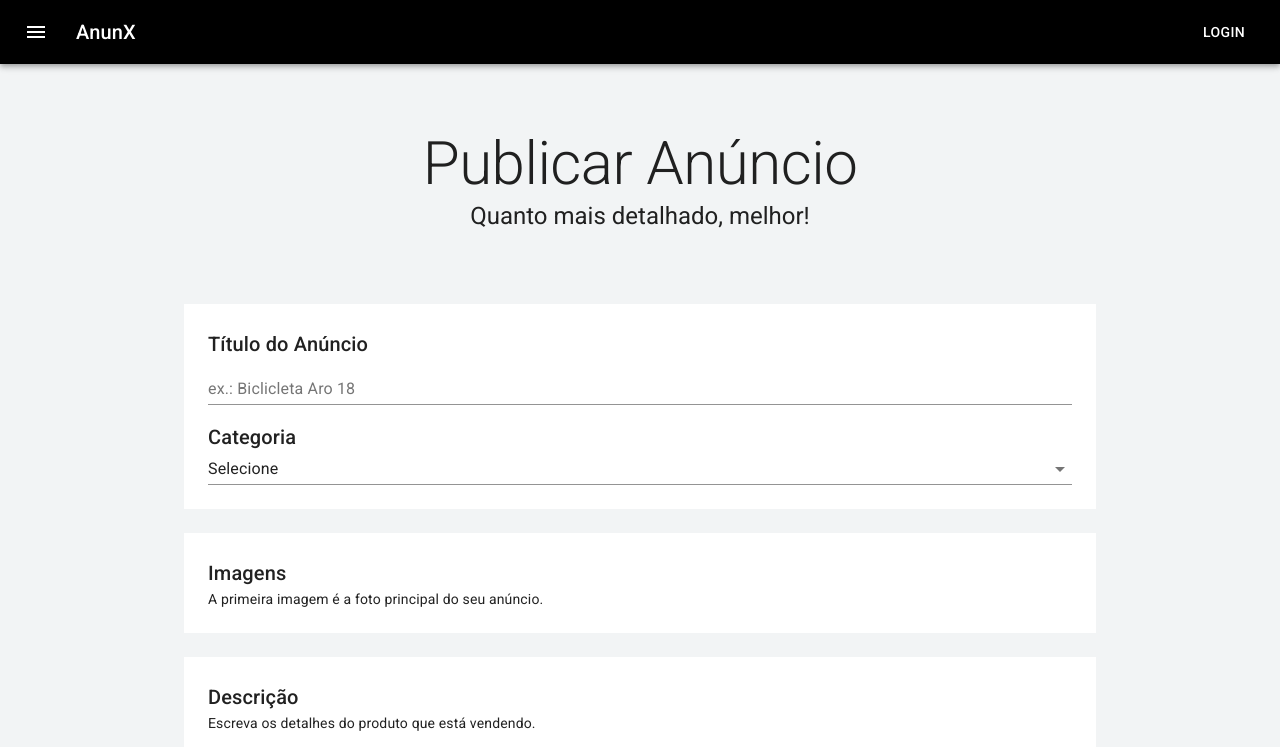
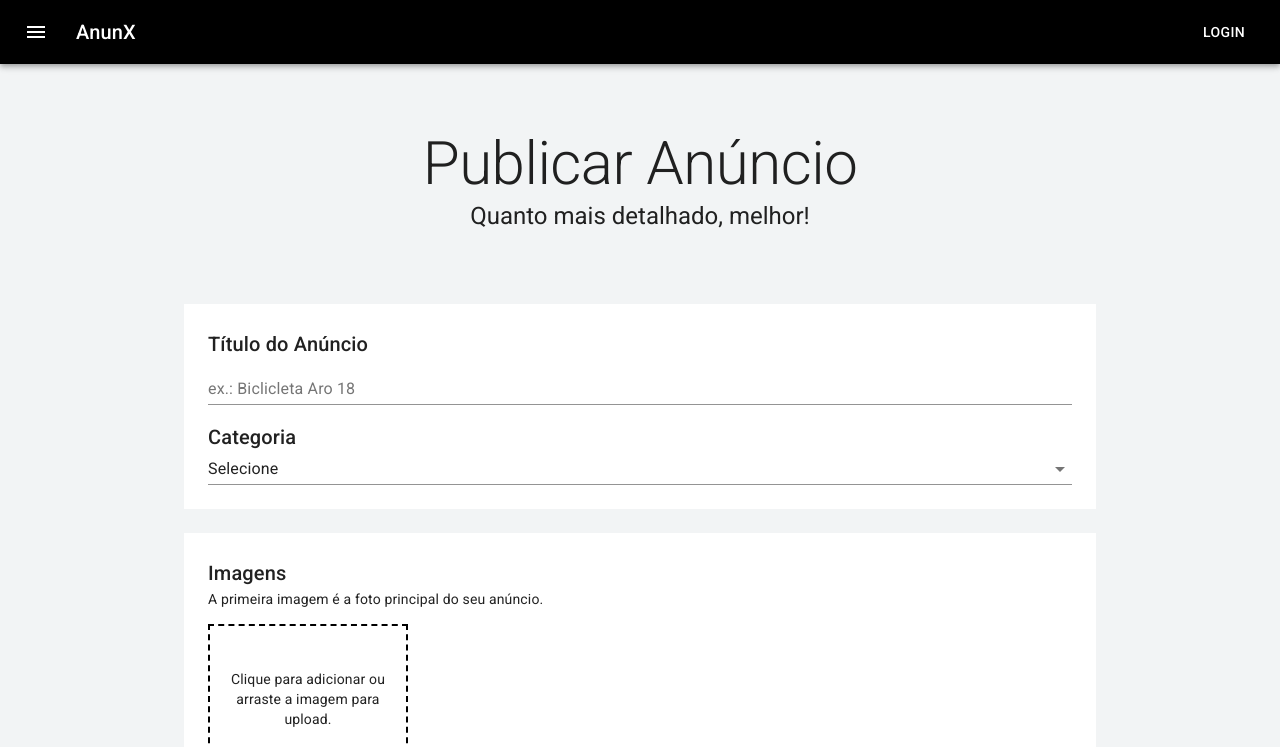
Before and after one commit to HebertZanatelli/anunx, a Next.js app: page /users/publish in a window 1280 px wide. Shown: the top 747 px of the page. Built offline with nearby package versions, Linux system fonts and the light colour scheme.

Commit message:
adicionando feature de upload de imagens(front)

```diff
--- a/package.json
+++ b/package.json
@@ -13,6 +13,7 @@
     "@material-ui/icons": "^4.11.3",
     "next": "13.3.0",
     "react": "18.2.0",
-    "react-dom": "18.2.0"
+    "react-dom": "18.2.0",
+    "react-dropzone": "^14.2.3"
   }
 }
--- a/pages/users/publish.js
+++ b/pages/users/publish.js
@@ -1,18 +1,25 @@
+import React, { useState } from 'react'
 import {
     Box,
     Button,
     Container,
+    IconButton,
     Select,
     TextField,
     Typography
 } from '@material-ui/core'
+
+import { useDropzone } from 'react-dropzone'
 import { makeStyles } from '@material-ui/core/styles'
+import { DeleteForever } from '@material-ui/icons'
 
 import TemplateDefault from '../../src/templates/Default'
 
 const useStyles = makeStyles((theme) => {
     return (
         {
+            mask: {},
+            mainImage: {},
             container: {
                 padding: theme.spacing(8, 0, 6)
             },
@@ -20,6 +27,56 @@
                 backgroundColor: theme.palette.background.white,
                 padding: theme.spacing(3),
                 marginTop: theme.spacing(3),
+            },
+            thumbsContainer: {
+                display: 'flex',
+                marginTop: 15,
+                flexWrap: 'wrap',
+
+            },
+            dropzone: {
+                width: 200,
+                height: 150,
+                border: '2px dashed black',
+                display: 'flex',
+                alignItems: 'center',
+                textAlign: 'center',
+                padding: '10px',
+                marginRight: 15,
+
+                '&:hover': {
+                    cursor: 'pointer'
+                }
+            },
+            thumb: {
+                width: 200,
+                height: 150,
+                backgroundSize: 'cover',
+                backgroundPosition: 'center center',
+                position: 'relative',
+                margin: '0 15px 15px 0',
+
+                '& $mainImage': {
+                    padding: '4px 10px',
+                    backgroundColor: 'blue',
+                    position: 'absolute',
+                    bottom: 0,
+                    left: 0,
+                },
+
+                '&:hover $mask': {
+                    display: 'flex',
+                },
+
+                '& $mask': {
+                    display: 'none',
+                    justifyContent: 'center',
+                    alignItems: 'center',
+                    backgroundColor: 'rgba(0, 0, 0, 0.7)',
+                    height: '100%'
+
+                }
+
             },
             espaco: {
                 marginTop: theme.spacing(2)
@@ -30,6 +87,32 @@
 
 const Publish = () => {
     const classes = useStyles()
+    const [files, setFiles] = useState([])
+
+    const { getRootProps, getInputProps } = useDropzone({
+        accept: {
+            'image/*': [],
+            'image/jpeg': [],
+            'image/png': []
+        },
+        onDrop: (acceptedFile) => {
+            const newFiles = acceptedFile.map(file => {
+                return Object.assign(file, {
+                    preview: URL.createObjectURL(file)
+                })
+            })
+
+            setFiles([
+                ...files,
+                ...newFiles
+            ])
+        }
+    })
+
+    const handleRemoveFile = (fileName) => {
+        const newFileState = files.filter(file => file.name !== fileName)
+        setFiles(newFileState)
+    }
     return (
         <TemplateDefault>
             <Container maxWidth='sm' className={classes.container}>
@@ -93,6 +176,44 @@
                     <Typography component='div' variant='body2' color='textPrimary'>
                         A primeira imagem é a foto principal do seu anúncio.
                     </Typography>
+                    <Box className={classes.thumbsContainer}>
+
+                        <Box className={classes.dropzone} {...getRootProps()}>
+                            <input {...getInputProps()} />
+                            <Typography variant='body2'>
+                                Clique para adicionar ou arraste a imagem para upload.
+                            </Typography>
+                        </Box>
+                        {
+                            files.map((file, index) => {
+                                return (
+
+                                    <Box
+                                        key={file.name}
+                                        className={classes.thumb}
+                                        style={{ backgroundImage: `url(${file.preview})` }}
+                                    >
+
+                                        {
+                                            index === 0 ?
+                                                <Box className={classes.mainImage}>
+                                                    <Typography variant='body2' color='secondary'>
+                                                        Principal
+                                                    </Typography>
+                                                </Box>
+                                                : null
+                                        }
+
+                                        <Box className={classes.mask}>
+                                            <IconButton color='secondary' onClick={ () => handleRemoveFile(file.name)}>
+                                                <DeleteForever fontSize='large' />
+                                            </IconButton>
+                                        </Box>
+                                    </Box>
+                                )
+                            })
+                        }
+                    </Box>
                 </Box>
             </Container>
 
--- a/src/theme.js
+++ b/src/theme.js
@@ -4,6 +4,9 @@
     palette: {
         primary: {
             main: '#000000'
+        },
+        secondary: {
+            main: '#FFFFFF'
         },
         background: {
             default: 'rgb(242, 244, 245)',
```
Also changed, not shown: 1 other file (tests, documents, lock files or other folders).
